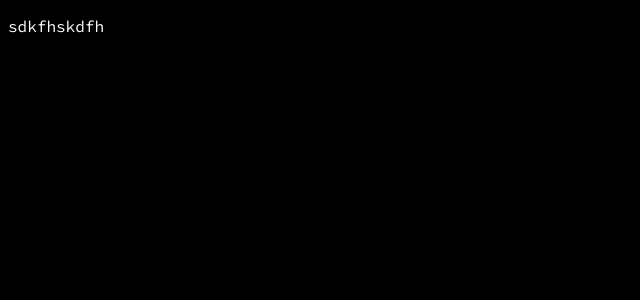
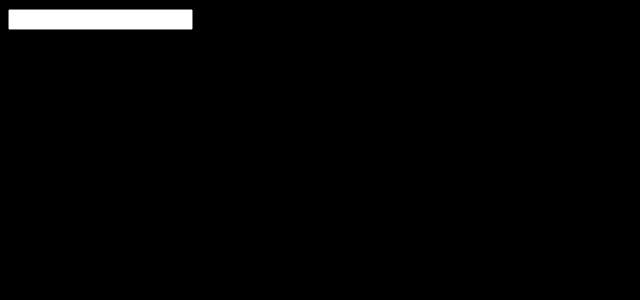
Before and after one commit to oardizzone/terminal-sim, a React (Vite) app: page / in a window 1280 px wide. Shown: the top 300 px of the page, without its empty margins (0-640 px from the left). Built offline with nearby package versions, Linux system fonts and the light colour scheme.

Commit message:
extracted command input into separate component

```diff
--- a/src/App.tsx
+++ b/src/App.tsx
@@ -1,14 +1,29 @@
-import { useState } from "react";
+import React, { useCallback, useRef, useState } from "react";
 import { useImmer } from "use-immer";
+import { CommandInput } from "./components/input";
 interface TerminalState {
   history: string[];
   outputs: string[];
 }
 
 function App() {
+  const [terminalState, setTerminalState] = useImmer<TerminalState>({
+    history: [],
+    outputs: [],
+  });
+
+  const handleCommandInput = useCallback((input: string) => {
+    setTerminalState((draft) => {
+      draft.outputs.push(input);
+    });
+  }, []);
+
   return (
     <section className="terminal">
-      <p>sdkfhskdfh</p>
+      {terminalState.outputs.map((text) => (
+        <p>{text}</p>
+      ))}
+      <CommandInput handleSubmit={handleCommandInput} />
     </section>
   );
 }
--- /dev/null
+++ b/src/components/input/CommandInput.tsx
@@ -0,0 +1,34 @@
+import React, { forwardRef, useRef, useState } from "react";
+
+interface CommandInputProps {
+  handleSubmit: (inputValue: string) => void;
+}
+
+export const CommandInput = (props: CommandInputProps) => {
+  const [value, setValue] = useState("");
+  const inputRef = useRef<HTMLInputElement>(null);
+
+  const handleInputChange = (e: React.ChangeEvent<HTMLInputElement>) => {
+    setValue(e.target.value);
+  };
+  return (
+    <form
+      action=""
+      className="terminal__form"
+      onSubmit={(e) => {
+        e.preventDefault();
+        props.handleSubmit(value);
+        setValue("");
+        inputRef.current?.scrollIntoView();
+      }}
+    >
+      <input
+        type="text"
+        className="terminal__input"
+        value={value}
+        onChange={handleInputChange}
+        ref={inputRef}
+      />
+    </form>
+  );
+};
--- /dev/null
+++ b/src/components/input/index.tsx
@@ -0,0 +1 @@
+export { CommandInput } from "./CommandInput";
```
